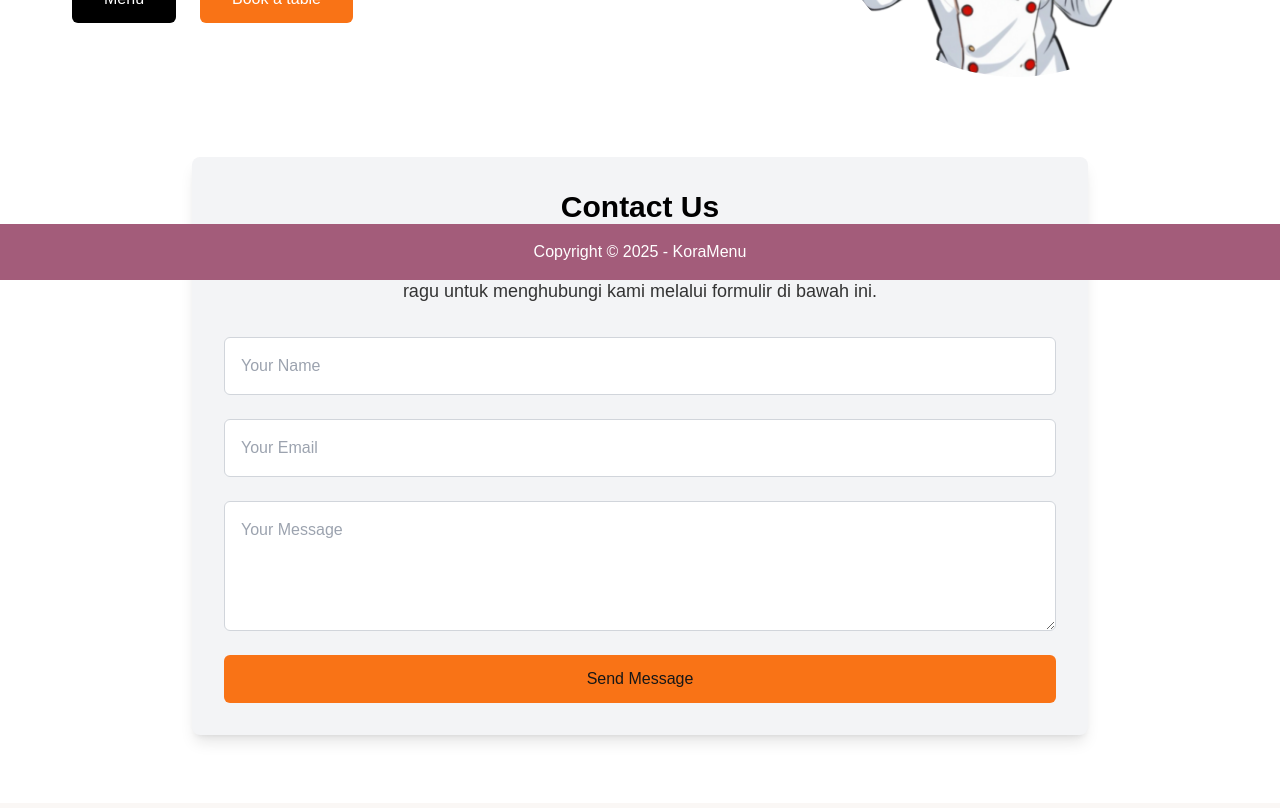
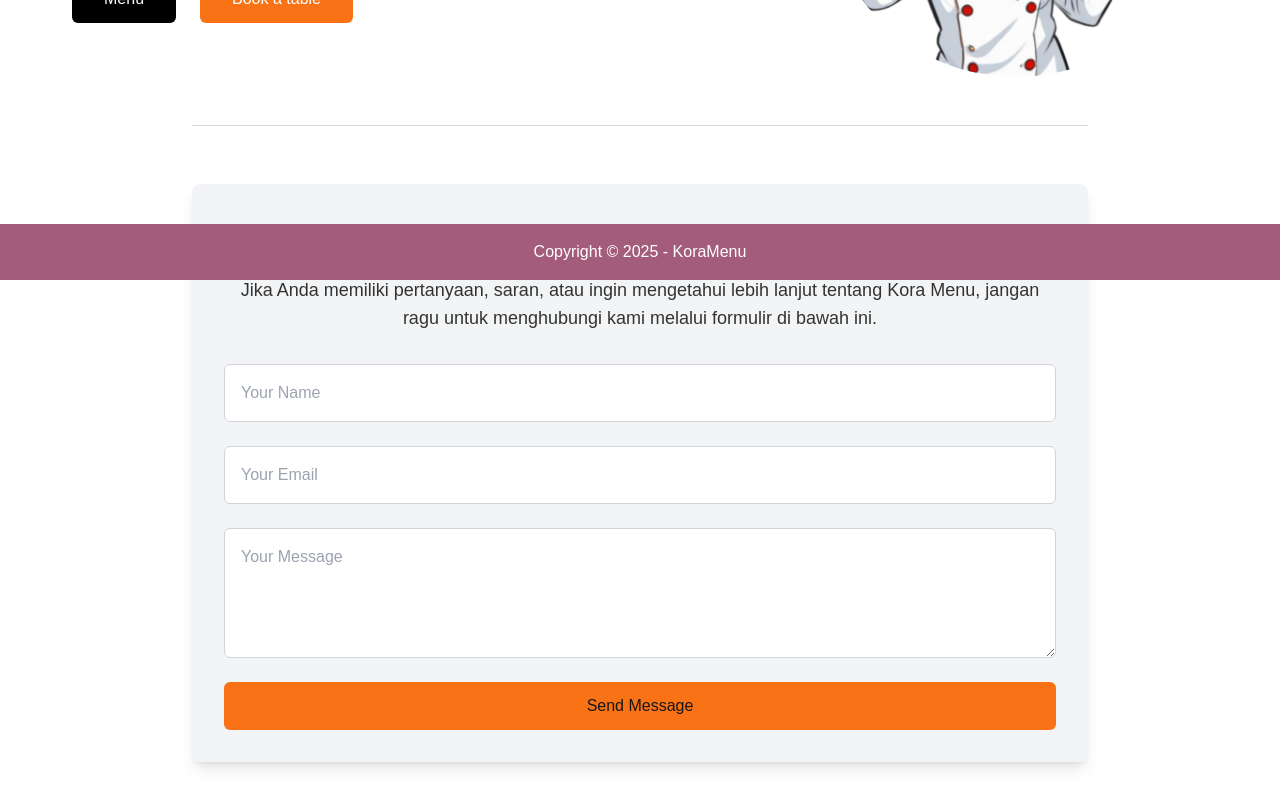
Before and after one commit to Claraindriani1764/risfara_if22dx, a Next.js app: page /about in a window 1280 px wide. Shown: the part 520-1328 px from the top of the page. Built offline with nearby package versions, Linux system fonts and the light colour scheme.

Commit message:
Risma: Menambahkan Divider dan Update style Contact Us

```diff
--- a/app/about/page.tsx
+++ b/app/about/page.tsx
@@ -5,7 +5,6 @@ export default function About() {
   return (
     <div className="min-h-screen flex flex-col items-center justify-center bg-putih p-[20px] relative">
       <div className="absolute top-0 left-0 w-full h-full bg-gray-50 -z-20"></div>
-
      {/* Section About  */}
      <div className="flex flex-col md:flex-row items-start gap-[40px] md:gap-60 relative">
         <div className="text-left max-w-lg flex flex-col gap-6 md:mt-20">
@@ -47,10 +46,15 @@ export default function About() {
           />
         </div>
       </div>
+
+      {/* Divider */}
+<div className="my-12 w-full max-w-4xl border-t border-gray-300"></div>
+
       {/* Contact Us Section */}
-      <div className="mt-20 w-full max-w-4xl p-8 bg-gray-100 rounded-lg shadow-lg text-center">
+      <div className="mt-10 w-full max-w-4xl p-8 bg-gray-100 rounded-lg shadow-lg text-center">
         <h2 className="text-3xl font-semibold text-hitam-tua mb-6">Contact Us</h2>
-        <p className="text-lg text-hitam-sedang mb-8">
+        <p
+        className="text-lg text-hitam-sedang mb-8">
           Jika Anda memiliki pertanyaan, saran, atau ingin mengetahui lebih
           lanjut tentang Kora Menu, jangan ragu untuk menghubungi kami melalui
           formulir di bawah ini.
@@ -80,6 +84,7 @@ export default function About() {
         </form>
       </div>
       <br /><br />
+
     </div>
   );
 }
```
